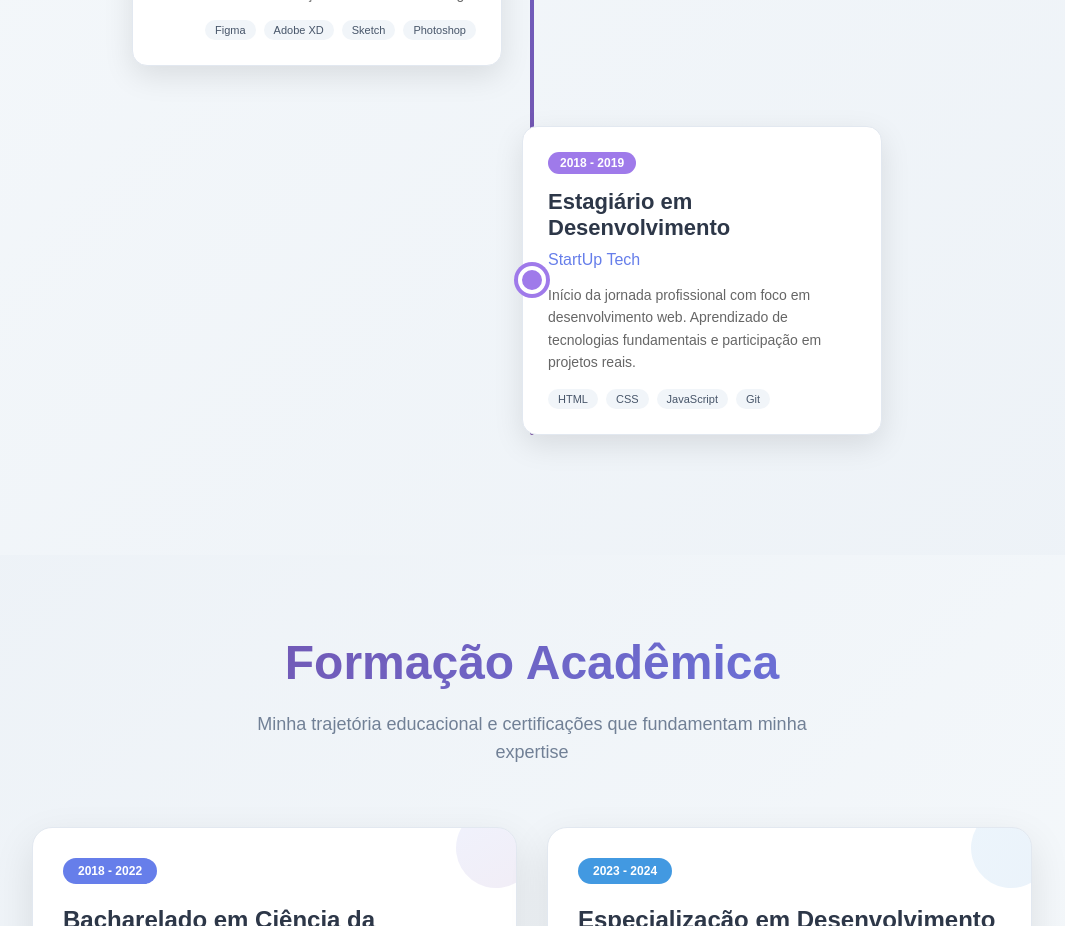
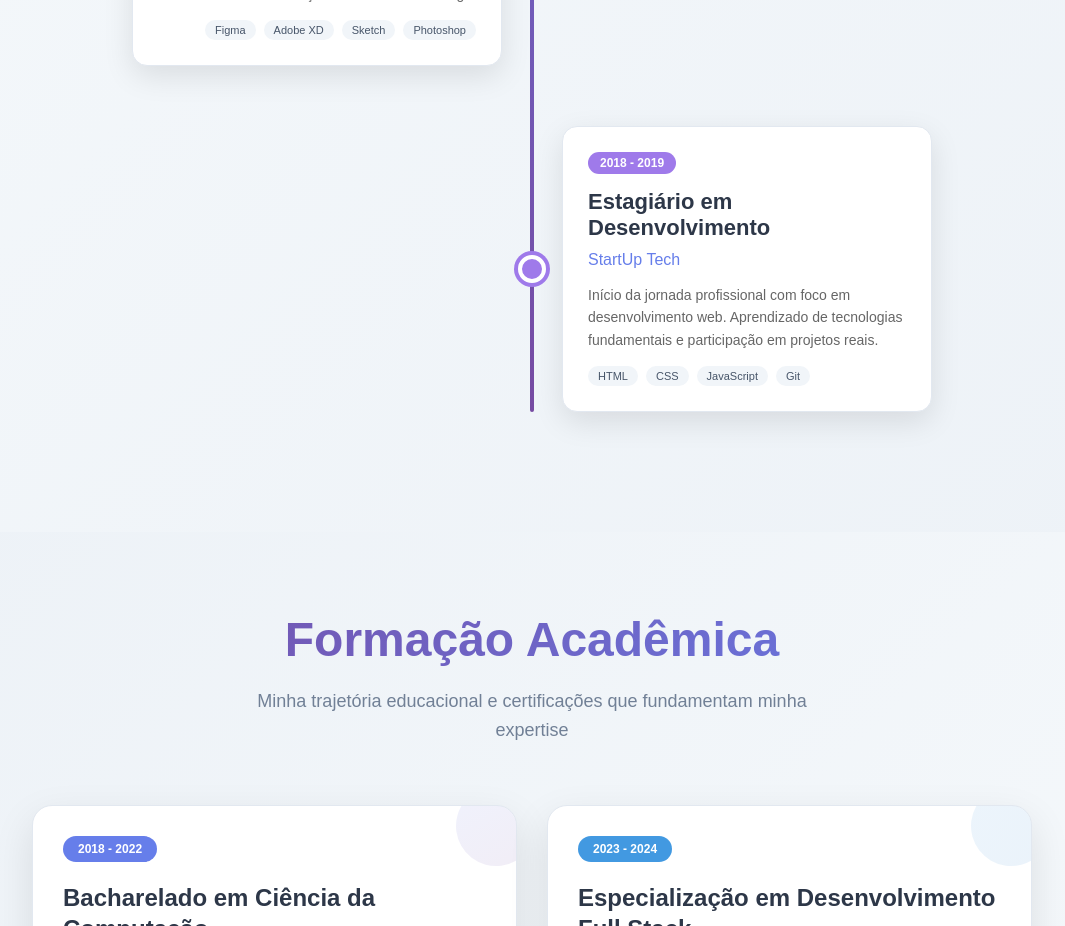
Before and after one commit to ShillyaRodgez/Rede_social, a React (Create React App) app: page / in a window 1280 px wide. Shown: the part 3560-4486 px from the top of the page, without its empty margins (108-1173 px from the left). Built offline with nearby package versions, Linux system fonts and the light colour scheme.

Commit message:
Alinhamento 2

```diff
--- a/src/App.js
+++ b/src/App.js
@@ -2416,12 +2416,13 @@ function App() {
             {/* Experiência 4 - Início */}
             <div style={{
               display: 'flex',
+              justifyContent: 'space-between',
               alignItems: 'center',
               marginBottom: '40px',
-              position: 'relative'
+              position: 'relative',
+              width: '100%',
+              flexDirection: 'row-reverse'
             }}>
-              {/* Espaço à esquerda */}
-              <div style={{ width: '45%' }}></div>
 
               {/* Ponto central */}
               <div style={{
@@ -2439,7 +2440,7 @@ function App() {
 
               {/* Conteúdo à direita */}
               <div style={{
-                width: '45%',
+                width: 'calc(50% - 30px)',
                 paddingLeft: '30px'
               }}>
                 <div style={{
```
